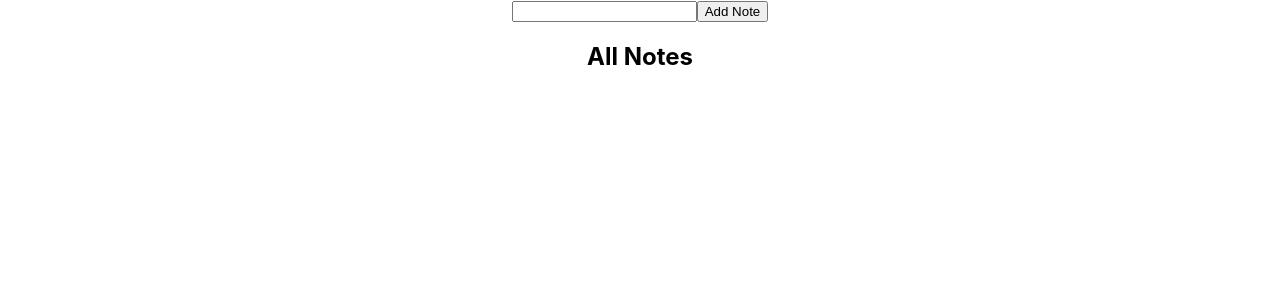
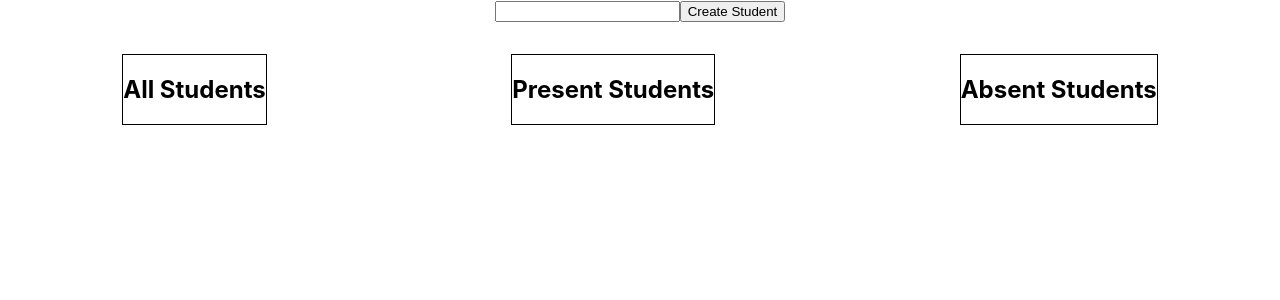
Before and after one commit to asiefmahir/ic-mern-batch-2-frontend, a React (Create React App) app: page / in a window 1280 px wide. Shown: the top 300 px of the page. Built offline with nearby package versions, Linux system fonts and the light colour scheme.

Commit message:
feat: Learn more about state, derived state, etc

```diff
--- a/src/App.css
+++ b/src/App.css
@@ -2,6 +2,19 @@
   text-align: center;
 }
 
-.note-list li {
-  margin-top: 1rem;
+.student-section {
+  display: flex;
+  justify-content: space-around;
+  margin-top: 2rem;
 }
+
+.list {
+  border: 1px solid black;
+}
+
+ul {
+  list-style: none;
+}
+ul li {
+  margin-bottom: 10px;
+}
--- a/src/App.js
+++ b/src/App.js
@@ -1,38 +1,176 @@
+import "./App.css";
 import { useState } from "react";
-import "./App.css";
-import NoteTakingForm from "./components/NoteTakingForm";
-import NoteList from "./components/NoteList";
 
 const App = () => {
-	const [noteTitle, setNoteTitle] = useState("");
-	const [notes, setNotes] = useState([]);
+	const [studentName, setStudentName] = useState("");
+	const [students, setStudents] = useState([]);
 	const [editMode, setEditMode] = useState(false);
-	const [editableNote, setEditableNote] = useState(null);
+	const [editableStudent, setEditableStudent] = useState(null);
+	// const [presentStudents, setPresentStudents] = useState([]);
+	// const [absentStudents, setAbsentStudents] = useState([]);
 
 	// Derived State
-	const formProps = {
-		noteTitle,
-		setNoteTitle,
-		editMode,
-		setEditMode,
-		notes,
-		setNotes,
-		editableNote,
-		setEditableNote,
+
+	console.log("Rerendered");
+	const presentStudentList = students.filter(
+		(student) => student.isPresent === true,
+	);
+
+	const absentStudentList = students.filter(
+		(student) => student.isPresent === false,
+	);
+
+	const submitHandler = (e) => {
+		e.preventDefault();
+		if (!studentName.trim()) {
+			return alert(`Please Provide valid Name`);
+		}
+		editMode ? updateHandler() : createHandler();
 	};
 
-	const noteListProps = {
-		notes,
-		setNotes,
-		setNoteTitle,
-		setEditMode,
-		setEditableNote,
+	const createHandler = () => {
+		const newStudent = {
+			id: Date.now() + "",
+			name: studentName,
+			isPresent: null,
+		};
+
+		setStudents([...students, newStudent]);
+		setStudentName("");
 	};
-	// let a = 10;
+
+	const removeHandler = (studentId) => {
+		const updatedStudentArray = students.filter(
+			(student) => student.id !== studentId,
+		);
+
+		setStudents(updatedStudentArray);
+	};
+
+	const editHandler = (student) => {
+		setEditMode(true);
+		setEditableStudent(student);
+		setStudentName(student.name);
+	};
+
+	const updateHandler = () => {
+		updateStudent(editableStudent, "name", studentName);
+		setEditMode(false);
+		setEditableStudent(null);
+		setStudentName("");
+	};
+
+	const makePresentHandler = (student) => {
+		if (student.isPresent === true || student.isPresent === false) {
+			return alert(
+				`The student is already in the ${
+					student.isPresent === true ? "Present" : "Absent"
+				} list`,
+			);
+		}
+
+		updateStudent(student, "isPresent", true);
+	};
+
+	const makeAbsentHandler = (student) => {
+		if (student.isPresent === true || student.isPresent === false) {
+			return alert(
+				`The student is already in the ${
+					student.isPresent === true ? "Present" : "Absent"
+				} list`,
+			);
+		}
+
+		updateStudent(student, "isPresent", false);
+	};
+
+	const toggleHandler = (student) => {
+		updateStudent(student, "isPresent", !student.isPresent);
+	};
+
+	const updateStudent = (item, propertyName, properValue) => {
+		const updatedStudentArray = students.map((student) => {
+			if (student.id === item.id) {
+				return { ...student, [propertyName]: properValue };
+			}
+
+			return student;
+		});
+
+		setStudents(updatedStudentArray);
+	};
+
+	// obj.a
+	// obj[a]
+
 	return (
 		<div className="App">
-			<NoteTakingForm {...formProps} />
-			<NoteList {...noteListProps} />
+			<form onSubmit={submitHandler}>
+				<input
+					type="text"
+					value={studentName}
+					onChange={(e) => setStudentName(e.target.value)}
+				/>
+				<button type="submit">
+					{editMode ? "Update Student" : "Create Student"}
+				</button>
+			</form>
+			<div className="student-section">
+				<div className="list all-student-list">
+					<h2>All Students</h2>
+					<ul>
+						{students.map((student) => (
+							<li key={student.id}>
+								<span>{student.name}</span>
+								<button onClick={() => editHandler(student)}>
+									Edit
+								</button>
+								<button
+									onClick={() => removeHandler(student.id)}
+								>
+									Remove
+								</button>
+								<button
+									onClick={() => makePresentHandler(student)}
+								>
+									Make Present
+								</button>
+								<button
+									onClick={() => makeAbsentHandler(student)}
+								>
+									Make Absent
+								</button>
+							</li>
+						))}
+					</ul>
+				</div>
+				<div className="list present-student-list">
+					<h2>Present Students</h2>
+					<ul>
+						{presentStudentList.map((student) => (
+							<li key={student.id}>
+								<span>{student.name}</span>
+								<button onClick={() => toggleHandler(student)}>
+									Accidentally Added
+								</button>
+							</li>
+						))}
+					</ul>
+				</div>
+				<div className="list absent-student-list">
+					<h2>Absent Students</h2>
+					<ul>
+						{absentStudentList.map((student) => (
+							<li key={student.id}>
+								<span>{student.name}</span>
+								<button onClick={() => toggleHandler(student)}>
+									Accidentally Added
+								</button>
+							</li>
+						))}
+					</ul>
+				</div>
+			</div>
 		</div>
 	);
 };
--- a/src/index.css
+++ b/src/index.css
@@ -12,6 +12,6 @@ code {
     monospace;
 }
 
-ul {
+/* ul {
   list-style: circle;
-}
+} */
```
